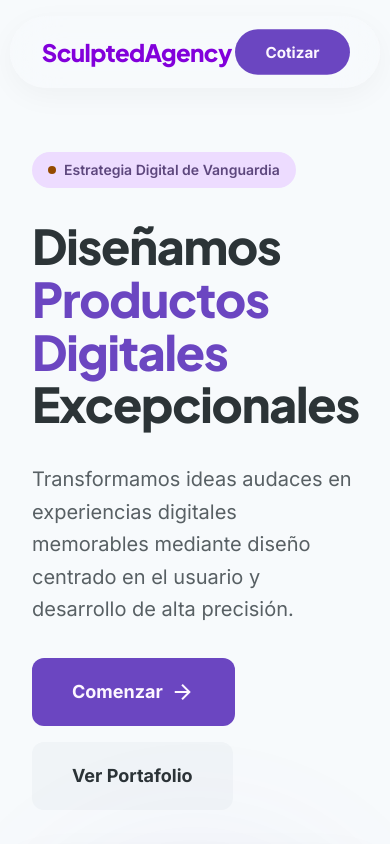
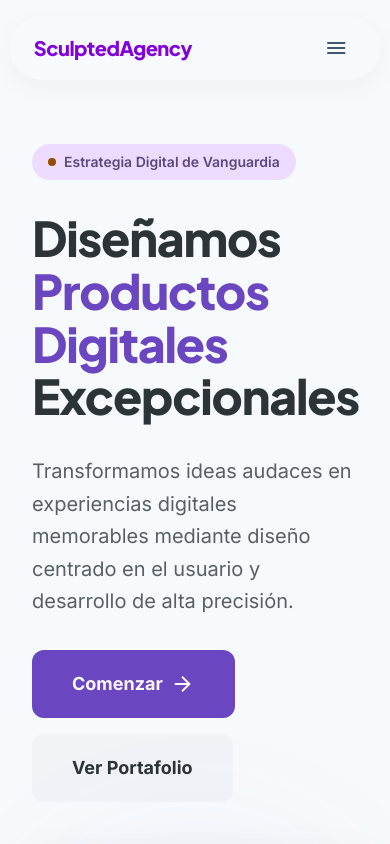
Before and after one commit to xngar/globalcode-web, a Next.js app: page / in a window 390 px wide. Shown: the top 844 px of the page. Built offline with nearby package versions, Linux system fonts and the light colour scheme.

Commit message:
menu adaptado para movil

```diff
--- a/src/components/TopNavBar.tsx
+++ b/src/components/TopNavBar.tsx
@@ -1,20 +1,50 @@
 "use client";
 
+import { useState } from 'react';
 import { Link } from 'react-scroll';
 
 export default function TopNavBar() {
+  const [isOpen, setIsOpen] = useState(false);
+
   return (
-    <nav className="rounded-full mt-4 mx-auto w-[95%] max-w-7xl sticky top-4 z-50 bg-surface/70 backdrop-blur-xl flex justify-between items-center px-8 py-3 shadow-[0_8px_30px_rgb(0,0,0,0.04)] text-on-surface">
-      <div className="text-2xl font-black text-purple-700 font-headline tracking-tight">SculptedAgency</div>
+    <nav className={`mt-4 mx-auto w-[95%] max-w-7xl sticky top-4 z-50 bg-surface/80 backdrop-blur-xl shadow-[0_8px_30px_rgb(0,0,0,0.04)] text-on-surface transition-all duration-300 ${isOpen ? 'rounded-2xl' : 'rounded-full'}`}>
+      <div className="flex justify-between items-center px-6 md:px-8 py-3">
+        <div className="text-xl md:text-2xl font-black text-purple-700 font-headline tracking-tight">SculptedAgency</div>
+
+        {/* Enlaces de Escritorio */}
         <div className="hidden md:flex items-center space-x-1">
           <Link to="inicio" smooth={true} duration={500} offset={-100} className="cursor-pointer text-purple-700 border-b-2 border-purple-600 pb-1 font-headline font-bold tracking-tight px-4 py-2">Inicio</Link>
           <Link to="nosotros" smooth={true} duration={500} offset={-100} className="cursor-pointer text-slate-600 hover:text-purple-600 flex transition-colors hover:bg-purple-50 rounded-full px-4 py-2 font-headline font-bold tracking-tight">Nosotros</Link>
           <Link to="servicios" smooth={true} duration={500} offset={-100} className="cursor-pointer text-slate-600 hover:text-purple-600 flex transition-colors hover:bg-purple-50 rounded-full px-4 py-2 font-headline font-bold tracking-tight">Servicios</Link>
           <Link to="contacto" smooth={true} duration={500} offset={-100} className="cursor-pointer text-slate-600 hover:text-purple-600 flex transition-colors hover:bg-purple-50 rounded-full px-4 py-2 font-headline font-bold tracking-tight">Contacto</Link>
         </div>
-      <Link to="contacto" smooth={true} duration={500} offset={-100} className="cursor-pointer bg-primary text-on-primary px-8 py-3 rounded-full font-bold transition-transform scale-95 active:scale-90 hover:shadow-lg">
+
+        {/* Botón Acción Escritorio */}
+        <Link to="contacto" smooth={true} duration={500} offset={-100} className="hidden md:block cursor-pointer bg-primary text-on-primary px-8 py-3 rounded-full font-bold transition-transform scale-95 active:scale-90 hover:shadow-lg">
           Cotizar
         </Link>
+
+        {/* Botón Menú Móvil (Hamburger) */}
+        <button
+          className="md:hidden flex items-center justify-center p-2 text-slate-600 hover:bg-purple-50 rounded-full transition-colors"
+          onClick={() => setIsOpen(!isOpen)}
+        >
+          <span className="material-symbols-outlined">{isOpen ? 'close' : 'menu'}</span>
+        </button>
+      </div>
+
+      {/* Menú Móvil Desplegable */}
+      {isOpen && (
+        <div className="md:hidden flex flex-col px-6 pb-6 pt-2 space-y-4 border-t border-slate-100/50">
+          <Link to="inicio" onClick={() => setIsOpen(false)} smooth={true} duration={500} offset={-100} className="cursor-pointer text-purple-700 font-headline font-bold tracking-tight py-2 border-b border-purple-100">Inicio</Link>
+          <Link to="nosotros" onClick={() => setIsOpen(false)} smooth={true} duration={500} offset={-100} className="cursor-pointer text-slate-600 hover:text-purple-700 font-headline font-bold tracking-tight py-2 border-b border-slate-100">Nosotros</Link>
+          <Link to="servicios" onClick={() => setIsOpen(false)} smooth={true} duration={500} offset={-100} className="cursor-pointer text-slate-600 hover:text-purple-700 font-headline font-bold tracking-tight py-2 border-b border-slate-100">Servicios</Link>
+          <Link to="contacto" onClick={() => setIsOpen(false)} smooth={true} duration={500} offset={-100} className="cursor-pointer text-slate-600 hover:text-purple-700 font-headline font-bold tracking-tight py-2 border-b border-slate-100">Contacto</Link>
+          <Link to="contacto" onClick={() => setIsOpen(false)} smooth={true} duration={500} offset={-100} className="cursor-pointer bg-primary text-center text-on-primary px-8 py-3 rounded-full font-bold transition-transform active:scale-95 mt-2 shadow-md">
+            Cotizar
+          </Link>
+        </div>
+      )}
     </nav>
   );
 }
```
Lines whose indentation alone changed are shown as unchanged.
